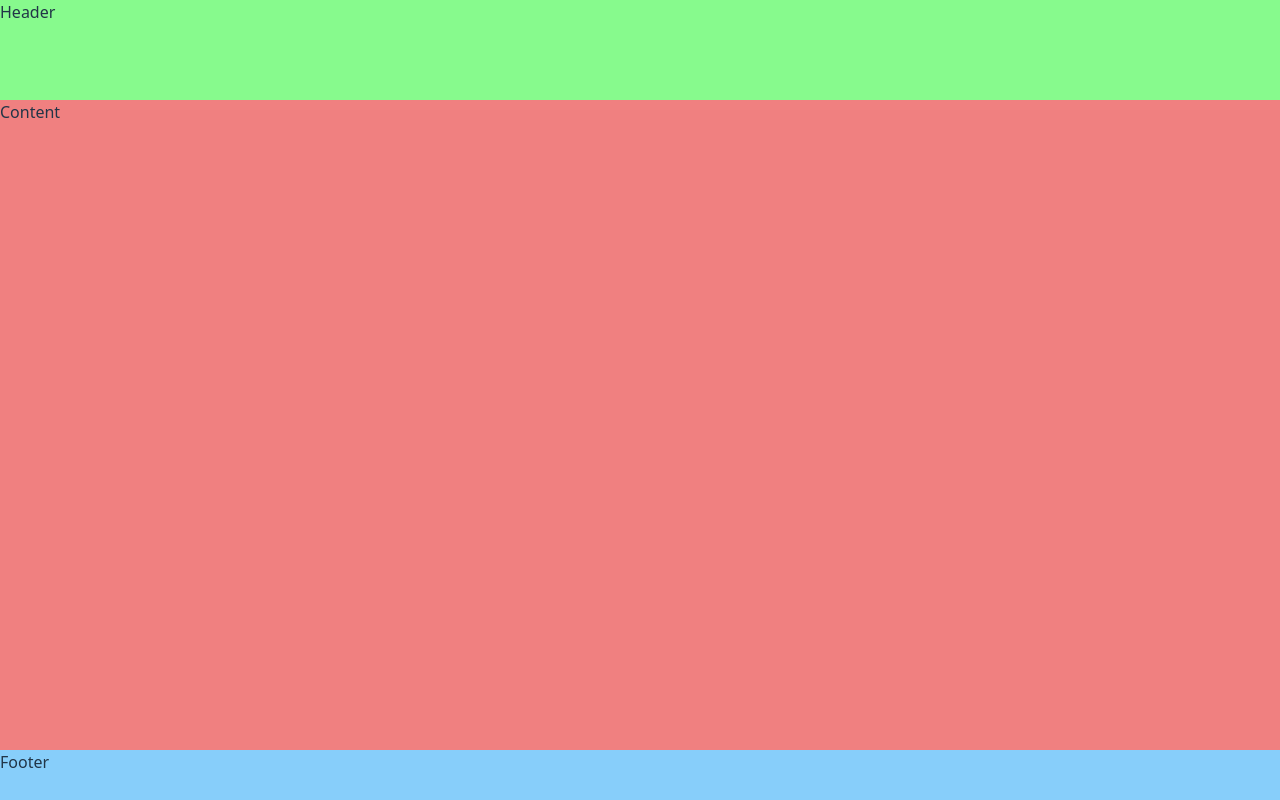
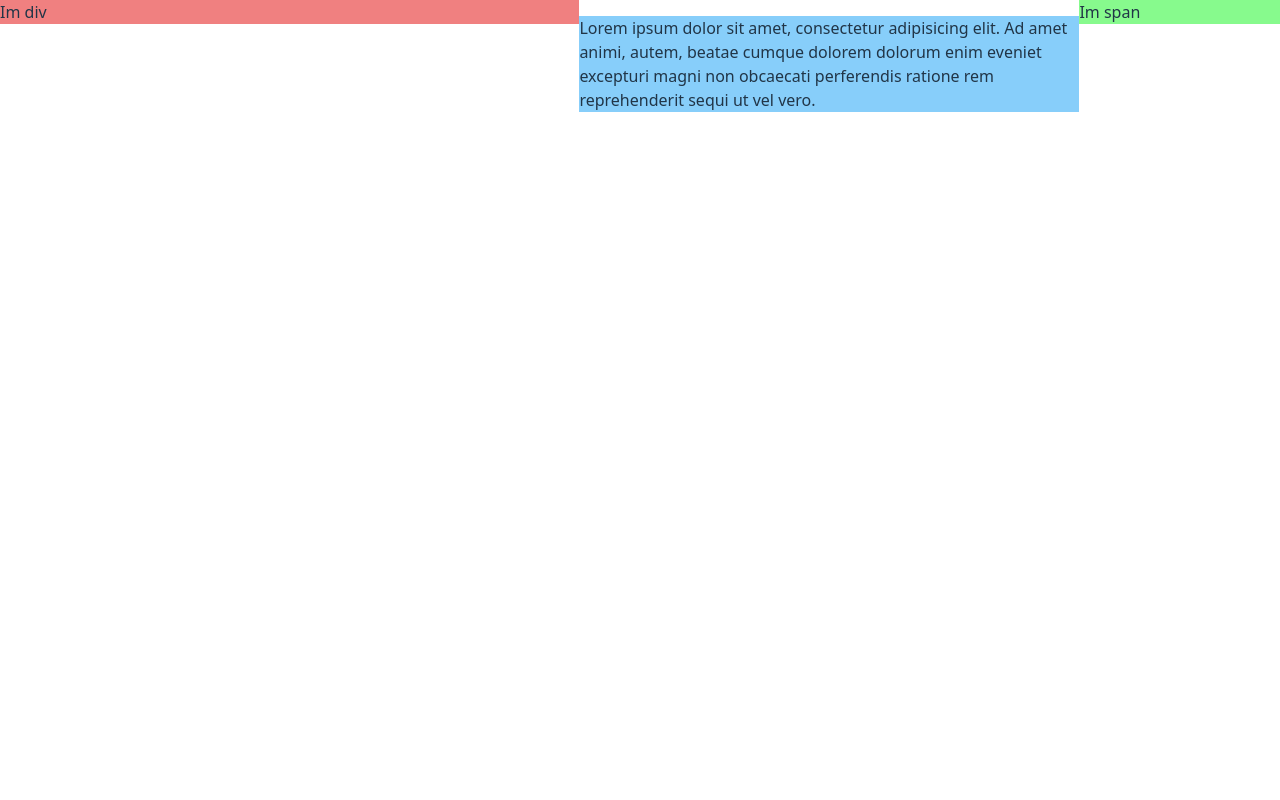
Before and after one commit to nedonebo21/flexbox, a React (Vite) app: page / in a window 1280 px wide. Built offline with nearby package versions, Linux system fonts and the light colour scheme.

Commit message:
flex shrink

```diff
--- a/src/App.css
+++ b/src/App.css
@@ -11,42 +11,43 @@
   background-color: lightcoral;
 
   flex-basis: 300px;
+
+  flex-grow: 2;
 }
 
 .myText {
   background-color: lightskyblue;
   max-width: 500px;
-  order: -1;
+
+  flex-shrink: 5;
 }
 
 .mySpan {
   background-color: rgb(135, 250, 141);
-
   flex-grow: 1;
 }
 
 .myImg {
   height: 150px;
-  order: 2;
 }
 
-.wrapper{
-  height: 100vh;
-  display: flex;
-  flex-direction: column;
-}
+/*.wrapper{*/
+/*  height: 100vh;*/
+/*  display: flex;*/
+/*  flex-direction: column;*/
+/*}*/
 
-header{
-  background-color: rgb(135, 250, 141);
+/*header{*/
+/*  background-color: rgb(135, 250, 141);*/
 
-  height: 100px;
-}
-main{
-  background-color: lightcoral;
-  flex-grow: 1;
-}
-footer{
-  background-color: lightskyblue;
+/*  height: 100px;*/
+/*}*/
+/*main{*/
+/*  background-color: lightcoral;*/
+/*  flex-grow: 1;*/
+/*}*/
+/*footer{*/
+/*  background-color: lightskyblue;*/
 
-  height: 50px;
-}
+/*  height: 50px;*/
+/*}*/
--- a/src/App.tsx
+++ b/src/App.tsx
@@ -7,24 +7,17 @@ function App() {
 
     return (
         <div className="App">
-
-            <div className="wrapper">
-                <header>Header</header>
-                <main>Content</main>
-                <footer>Footer</footer>
+            <div className="flex-container">
+                <div className="myDiv">Im div</div>
+                {/*<img className="myImg" src="https://www.sitedelkino.ru/images/rasdel_css/Flexbox2.jpg" alt=""/>*/}
+                {/*<input className="myInput" type="text" placeholder='Im Input'/>*/}
+                <p className="myText">Lorem ipsum dolor sit amet, consectetur adipisicing elit. Ad amet animi, autem,
+                    beatae
+                    cumque dolorem dolorum enim eveniet excepturi magni non obcaecati perferendis ratione rem
+                    reprehenderit
+                    sequi ut vel vero.</p>
+                <span className="mySpan">Im span</span>
             </div>
-
-            {/*<div className="flex-container">*/}
-            {/*    <div className="myDiv">Im div</div>*/}
-            {/*    <img className="myImg" src="https://www.sitedelkino.ru/images/rasdel_css/Flexbox2.jpg" alt=""/>*/}
-            {/*    <input className="myInput" type="text" placeholder='Im Input'/>*/}
-            {/*    <p className="myText">Lorem ipsum dolor sit amet, consectetur adipisicing elit. Ad amet animi, autem,*/}
-            {/*        beatae*/}
-            {/*        cumque dolorem dolorum enim eveniet excepturi magni non obcaecati perferendis ratione rem*/}
-            {/*        reprehenderit*/}
-            {/*        sequi ut vel vero.</p>*/}
-            {/*    <span className="mySpan">Im span</span>*/}
-            {/*</div>*/}
 
         </div>
     )
```
